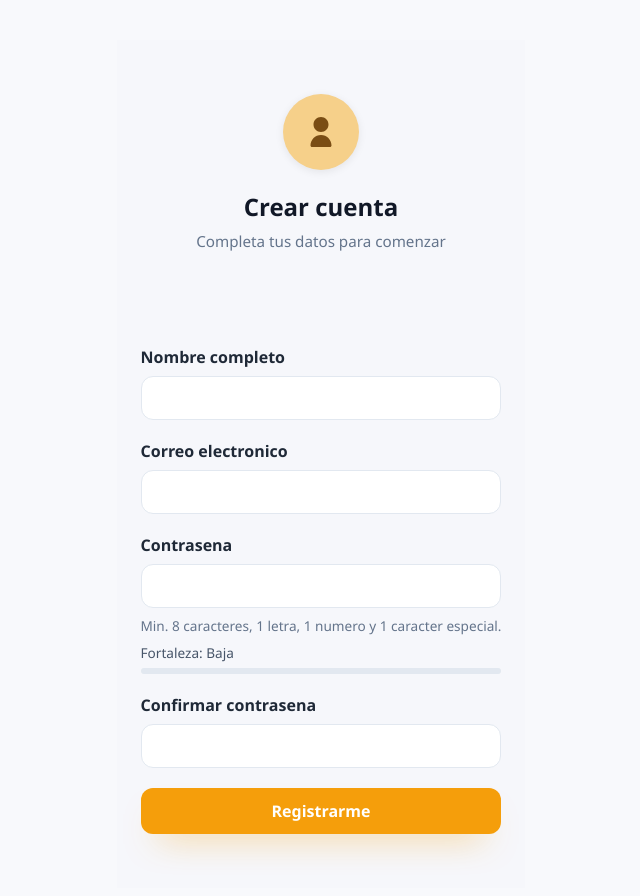
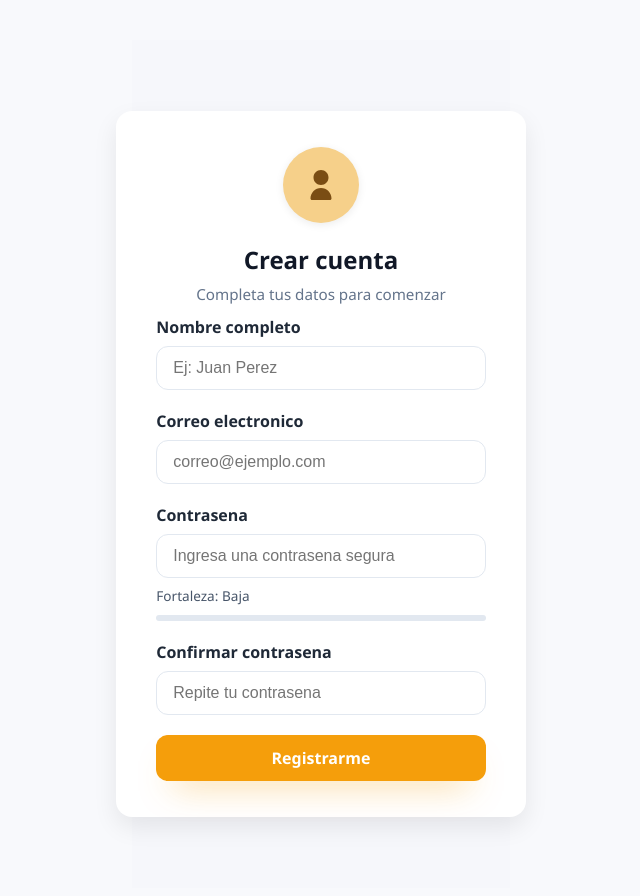
Before and after one commit to LaraBellocq/BakerSoft, a React (Vite) app in the folder Frontend/: page /register in a window 1280 px wide. Shown: the top 896 px of the page, without its empty margins (343-983 px from the left). Built offline with nearby package versions, Linux system fonts and the light colour scheme.

Commit message:
update form

```diff
--- a/Frontend/src/App.css
+++ b/Frontend/src/App.css
@@ -428,3 +428,21 @@ button.secondary:hover:not(:disabled) {
   box-shadow: 0 10px 24px rgba(0, 0, 0, 0.08);
   padding: 28px 32px;
 }
+
+.register-card {
+  padding: 36px 40px;
+}
+
+.register-form {
+  display: flex;
+  flex-direction: column;
+  gap: 1.5rem;
+}
+
+.register-card .strength {
+  gap: 0.35rem;
+}
+
+.register-card .strength-meter {
+  margin-top: 0.25rem;
+}
--- a/Frontend/src/features/auth/Register.jsx
+++ b/Frontend/src/features/auth/Register.jsx
@@ -1,4 +1,5 @@
 import { useState } from 'react';
+import { useNavigate } from 'react-router-dom';
 import { registerUser } from './api';
 import { validateRegister, isDuplicateEmailMessage } from './validators';
 
@@ -9,6 +10,7 @@ const initialValues = {
   confirmPassword: '',
 };
 
+const duplicateEmailMessage = 'Ya existe una cuenta con ese email';
 const fallbackMessage = 'No se pudo completar el registro. Intentalo nuevamente.';
 
 const getPasswordStrength = (value) => {
@@ -35,7 +37,74 @@ const getFieldError = (clientErrors, serverErrors, field) => {
   return clientErrors[field] || serverErrors[field] || '';
 };
 
+function parseRegisterErrors(error) {
+  const fieldErrors = {};
+  let globalMessage = '';
+
+  const data = error?.data;
+  const status = Number(error?.status);
+
+  if (!data || typeof data !== 'object') {
+    return { fieldErrors, globalMessage: fallbackMessage };
+  }
+
+  const assignField = (sourceKey, targetKey = sourceKey) => {
+    const messages = data[sourceKey];
+    if (!Array.isArray(messages) || messages.length === 0 || fieldErrors[targetKey]) {
+      return;
+    }
+
+    let message = String(messages[0]);
+    if (targetKey === 'email' && isDuplicateEmailMessage(message)) {
+      message = duplicateEmailMessage;
+    }
+    fieldErrors[targetKey] = message;
+  };
+
+  if (typeof data.detail === 'string') {
+    if (isDuplicateEmailMessage(data.detail)) {
+      fieldErrors.email = duplicateEmailMessage;
+    } else {
+      globalMessage = data.detail;
+    }
+  }
+
+  assignField('nombre_completo', 'name');
+  assignField('name', 'name');
+  assignField('email', 'email');
+  assignField('password', 'password');
+  assignField('password1', 'password');
+  assignField('password2', 'confirmPassword');
+  assignField('confirm_password', 'confirmPassword');
+
+  const nonField = data.non_field_errors;
+  if (Array.isArray(nonField) && nonField.length > 0) {
+    const message = String(nonField[0]);
+    if (!fieldErrors.email && isDuplicateEmailMessage(message)) {
+      fieldErrors.email = duplicateEmailMessage;
+    } else if (!globalMessage) {
+      globalMessage = message;
+    }
+  } else if (typeof nonField === 'string' && nonField && !globalMessage) {
+    globalMessage = nonField;
+  }
+
+  if ((status === 400 || status === 409) && !fieldErrors.email) {
+    if (isDuplicateEmailMessage(data?.message) || isDuplicateEmailMessage(JSON.stringify(data))) {
+      fieldErrors.email = duplicateEmailMessage;
+    }
+  }
+
+  const hasFieldErrors = Object.keys(fieldErrors).length > 0;
+  if (!globalMessage && !hasFieldErrors) {
+    globalMessage = fallbackMessage;
+  }
+
+  return { fieldErrors, globalMessage };
+}
+
 export default function Register() {
+  const navigate = useNavigate();
   const [values, setValues] = useState(initialValues);
   const [clientErrors, setClientErrors] = useState({});
   const [serverErrors, setServerErrors] = useState({});
@@ -76,94 +145,33 @@ export default function Register() {
         name: values.name.trim(),
         email: values.email.trim(),
         password: values.password,
-        confirm: values.confirmPassword, // ✅ importante
+        confirm: values.confirmPassword,
       });
 
       setSuccessMessage('Registro exitoso.');
       setValues(initialValues);
     } catch (error) {
-      const responseData = error?.data;
-      const nextServerErrors = {};
-
-      // Importá el helper arriba:  import { validateRegister, isDuplicateEmailMessage } from './validators';
-      console.log('Register error payload:', { status: error?.status, data: responseData });
-
-      if (responseData) {
-        // 1) detail global
-        if (typeof responseData.detail === 'string') {
-          if (isDuplicateEmailMessage(responseData.detail)) {
-            nextServerErrors.email = 'Ya existe una cuenta con ese email';
-          } else {
-            setGlobalError(responseData.detail);
-          }
-        }
-
-        // 2) errores por campo (email, password, etc.)
-        const applyFieldErrors = (fieldKey, targetKey = fieldKey) => {
-          const fieldErrors = responseData[fieldKey];
-          if (Array.isArray(fieldErrors) && fieldErrors.length > 0) {
-            let message = String(fieldErrors[0]);
-            if (targetKey === 'email' && isDuplicateEmailMessage(message)) {
-              message = 'Ya existe una cuenta con ese email';
-            }
-            nextServerErrors[targetKey] = message;
-          }
-        };
-
-        [
-          ['nombre_completo', 'name'],
-          ['name', 'name'],
-          ['email', 'email'],
-          ['password', 'password'],
-          ['password2', 'confirmPassword'],
-          ['confirm_password', 'confirmPassword'],
-        ].forEach(([k, t]) => applyFieldErrors(k, t));
-
-        // 3) non_field_errors (a veces llega ahí)
-        const nfe = responseData.non_field_errors;
-        if (Array.isArray(nfe) && nfe.length > 0) {
-          const msg = String(nfe[0]);
-          if (!nextServerErrors.email && isDuplicateEmailMessage(msg)) {
-            nextServerErrors.email = 'Ya existe una cuenta con ese email';
-          } else if (!responseData.detail) {
-            setGlobalError(msg);
-          }
-        }
-
-        // 4) Fallback para 400/409 cuando el JSON trae pistas de "unique/existe…" pero no por campo
-        if (
-          (error?.status === 400 || error?.status === 409) &&
-          !nextServerErrors.email &&
-          (isDuplicateEmailMessage(responseData?.message) ||
-            isDuplicateEmailMessage(JSON.stringify(responseData)))
-        ) {
-          nextServerErrors.email = 'Ya existe una cuenta con ese email';
-        }
-
-        // 5) Si no hay nada mapeado y tampoco detail/nfe, mensaje genérico
-        if (!responseData.detail &&
-            !(Array.isArray(nfe) && nfe.length > 0) &&
-            Object.keys(nextServerErrors).length === 0) {
-          setGlobalError('No se pudo completar el registro. Intentalo nuevamente.');
-        }
-      } else {
-        setGlobalError('No se pudo completar el registro. Intentalo nuevamente.');
-      }
-
-  setServerErrors(nextServerErrors);
+      const { fieldErrors, globalMessage } = parseRegisterErrors(error);
+      setServerErrors(fieldErrors);
+      setGlobalError(globalMessage || '');
     } finally {
       setIsLoading(false);
     }
   };
 
+  const handleGoToLogin = () => {
+    navigate('/login');
+  };
 
   const nameError = getFieldError(clientErrors, serverErrors, 'name');
   const emailError = getFieldError(clientErrors, serverErrors, 'email');
   const passwordError = getFieldError(clientErrors, serverErrors, 'password');
   const confirmError = getFieldError(clientErrors, serverErrors, 'confirmPassword');
+  const passwordStrengthId = 'register-password-strength';
 
   return (
     <section className="form" aria-labelledby="register-title">
+      <div className="form-card register-card">
         <div className="form-header">
           <div className="form-icon" aria-hidden="true">
             <svg
@@ -184,36 +192,31 @@ export default function Register() {
           <p>Completa tus datos para comenzar</p>
         </div>
 
-      {successMessage && (
+        {successMessage ? (
           <div className="alert success" role="status" aria-live="polite">
             <div className="alert-message">
               <span>{successMessage}</span>
             </div>
-          <button
-            type="button"
-            className="secondary full-width"
-            onClick={() => {
-              window.location.href = '/login';
-            }}
-          >
+            <button type="button" className="secondary full-width" onClick={handleGoToLogin}>
               Ir a iniciar sesion
             </button>
           </div>
-      )}
+        ) : null}
 
-      {globalError && !successMessage && (
+        {globalError && !successMessage ? (
           <div className="alert error" role="alert" aria-live="assertive">
             {globalError}
           </div>
-      )}
+        ) : null}
 
-      <form onSubmit={handleSubmit} noValidate>
+        <form className="register-form" onSubmit={handleSubmit} noValidate>
           <div className="field">
             <label htmlFor="name">Nombre completo</label>
             <input
               id="name"
               name="name"
               type="text"
+              placeholder="Ej: Juan Perez"
               autoComplete="name"
               value={values.name}
               onChange={handleChange}
@@ -224,11 +227,11 @@ export default function Register() {
               disabled={isLoading}
               required
             />
-          {nameError && (
+            {nameError ? (
               <p id="name-error" className="error" role="alert">
                 {nameError}
               </p>
-          )}
+            ) : null}
           </div>
 
           <div className="field">
@@ -237,6 +240,7 @@ export default function Register() {
               id="email"
               name="email"
               type="email"
+              placeholder="correo@ejemplo.com"
               autoComplete="email"
               value={values.email}
               onChange={handleChange}
@@ -247,11 +251,11 @@ export default function Register() {
               disabled={isLoading}
               required
             />
-          {emailError && (
+            {emailError ? (
               <p id="email-error" className="error" role="alert">
                 {emailError}
               </p>
-          )}
+            ) : null}
           </div>
 
           <div className="field">
@@ -260,21 +264,21 @@ export default function Register() {
               id="password"
               name="password"
               type="password"
+              placeholder="Ingresa una contrasena segura"
               autoComplete="new-password"
               value={values.password}
               onChange={handleChange}
               aria-required="true"
               aria-invalid={Boolean(passwordError)}
-            aria-describedby={passwordError ? 'password-error password-help' : 'password-help'}
+              aria-describedby={
+                passwordError ? `password-error ${passwordStrengthId}` : passwordStrengthId
+              }
               className={passwordError ? 'has-error' : ''}
               disabled={isLoading}
               required
             />
-          <p id="password-help" className="hint">
-            Min. 8 caracteres, 1 letra, 1 numero y 1 caracter especial.
-          </p>
             <div className="strength" role="status" aria-live="polite">
-            <span>Fortaleza: {passwordStrength.label}</span>
+              <span id={passwordStrengthId}>Fortaleza: {passwordStrength.label}</span>
               <div className="strength-meter" aria-hidden="true">
                 <span
                   style={{ width: `${passwordStrength.percent}%` }}
@@ -282,11 +286,11 @@ export default function Register() {
                 />
               </div>
             </div>
-          {passwordError && (
+            {passwordError ? (
               <p id="password-error" className="error" role="alert">
                 {passwordError}
               </p>
-          )}
+            ) : null}
           </div>
 
           <div className="field">
@@ -295,6 +299,7 @@ export default function Register() {
               id="confirmPassword"
               name="confirmPassword"
               type="password"
+              placeholder="Repite tu contrasena"
               autoComplete="new-password"
               value={values.confirmPassword}
               onChange={handleChange}
@@ -305,11 +310,11 @@ export default function Register() {
               disabled={isLoading}
               required
             />
-          {confirmError && (
+            {confirmError ? (
               <p id="confirmPassword-error" className="error" role="alert">
                 {confirmError}
               </p>
-          )}
+            ) : null}
           </div>
 
           <div className="actions">
@@ -318,6 +323,7 @@ export default function Register() {
             </button>
           </div>
         </form>
+      </div>
     </section>
   );
 }
```
Lines whose indentation alone changed are shown as unchanged.
